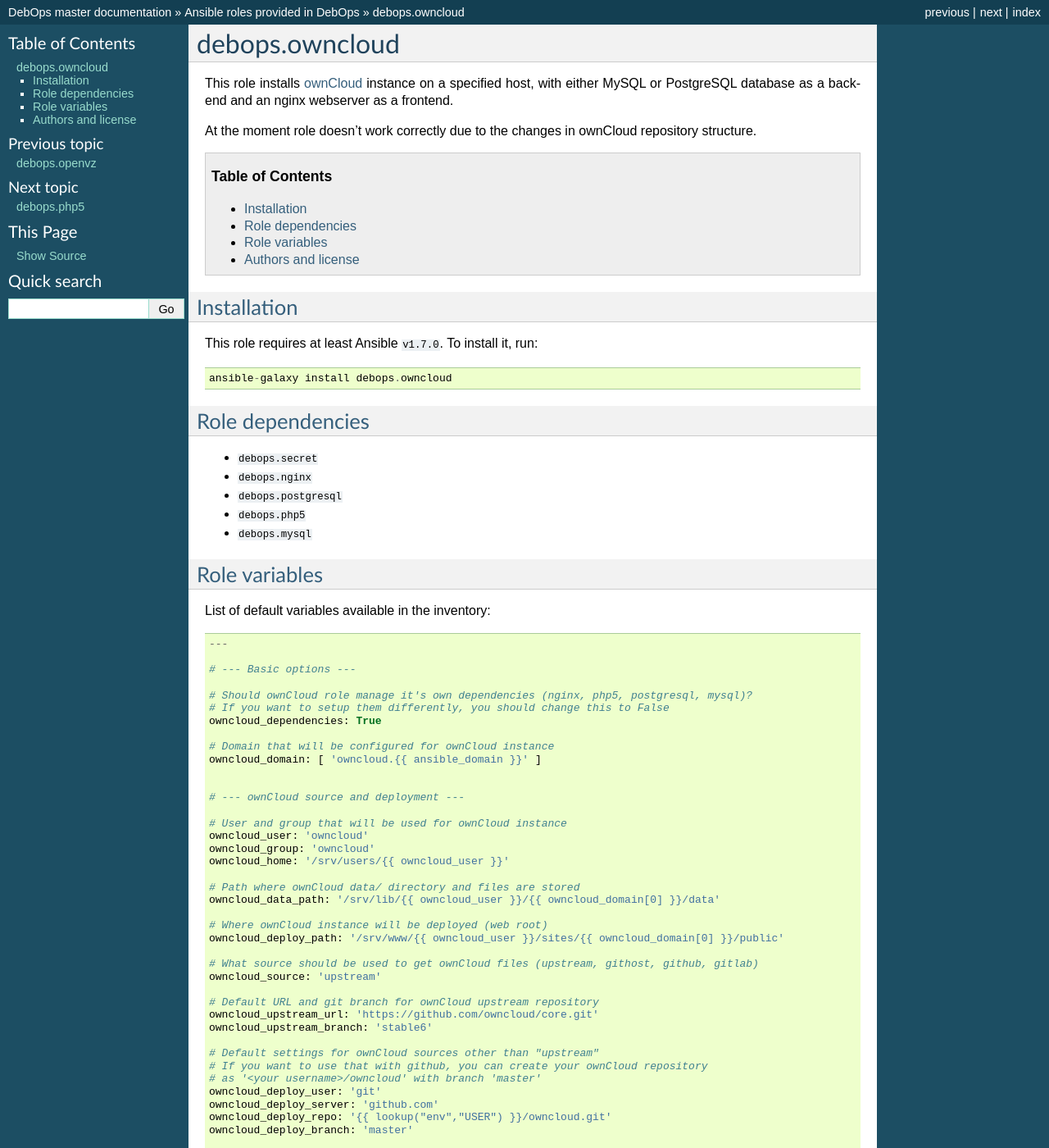
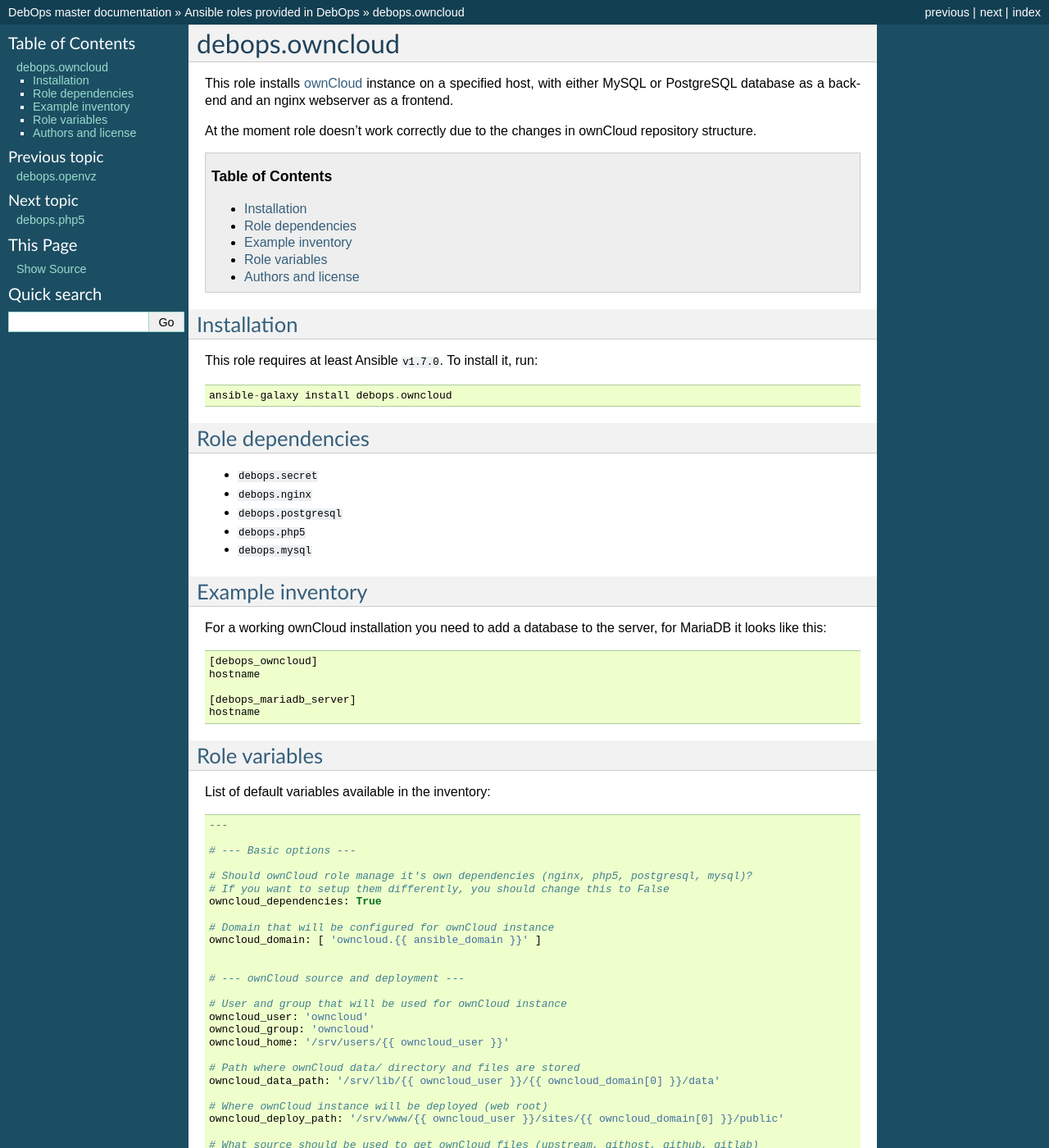
Before and after one commit to debops/docs, a Sphinx documentation site: the page built from docs/ansible/roles/debops.owncloud.rst, in a window 1280 px wide and 1400 px high. Shown: the whole window at 82% size. Built offline with Sphinx 7.4.7, drawn with Linux system fonts in a browser that asks for light colours; pages that are not in the unit, such as notebooks, are missing from menus.

Commit message:
Simple inventory example for owncloud install

```diff
--- a/docs/ansible/roles/debops.owncloud.rst
+++ b/docs/ansible/roles/debops.owncloud.rst
@@ -34,6 +34,16 @@
 - ``debops.php5``
 - ``debops.mysql``
 
+Example inventory
+~~~~~~~~~~~~~~~~~
+
+For a working ownCloud installation you need to add a database to the server, for MariaDB it looks like this::
+
+    [debops_owncloud]
+    hostname
+
+    [debops_mariadb_server]
+    hostname
 
 Role variables
 ~~~~~~~~~~~~~~
```
